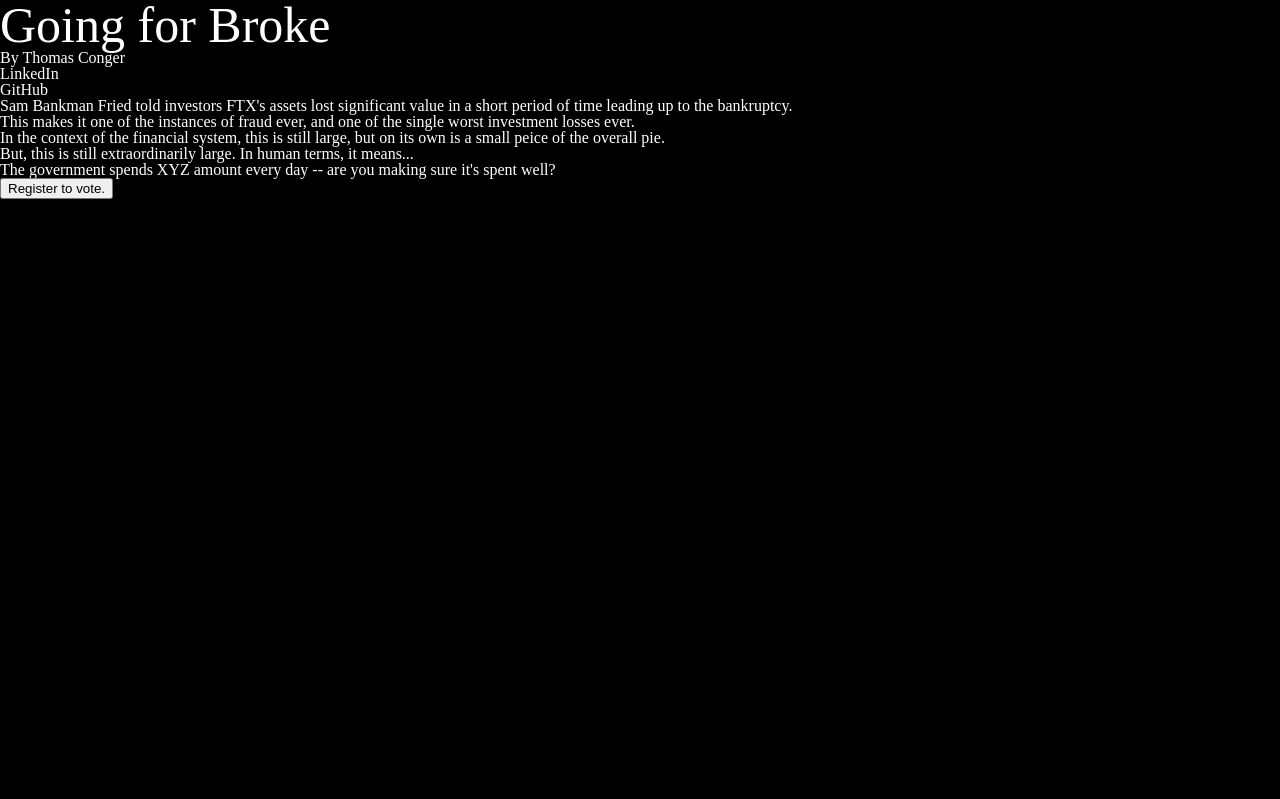
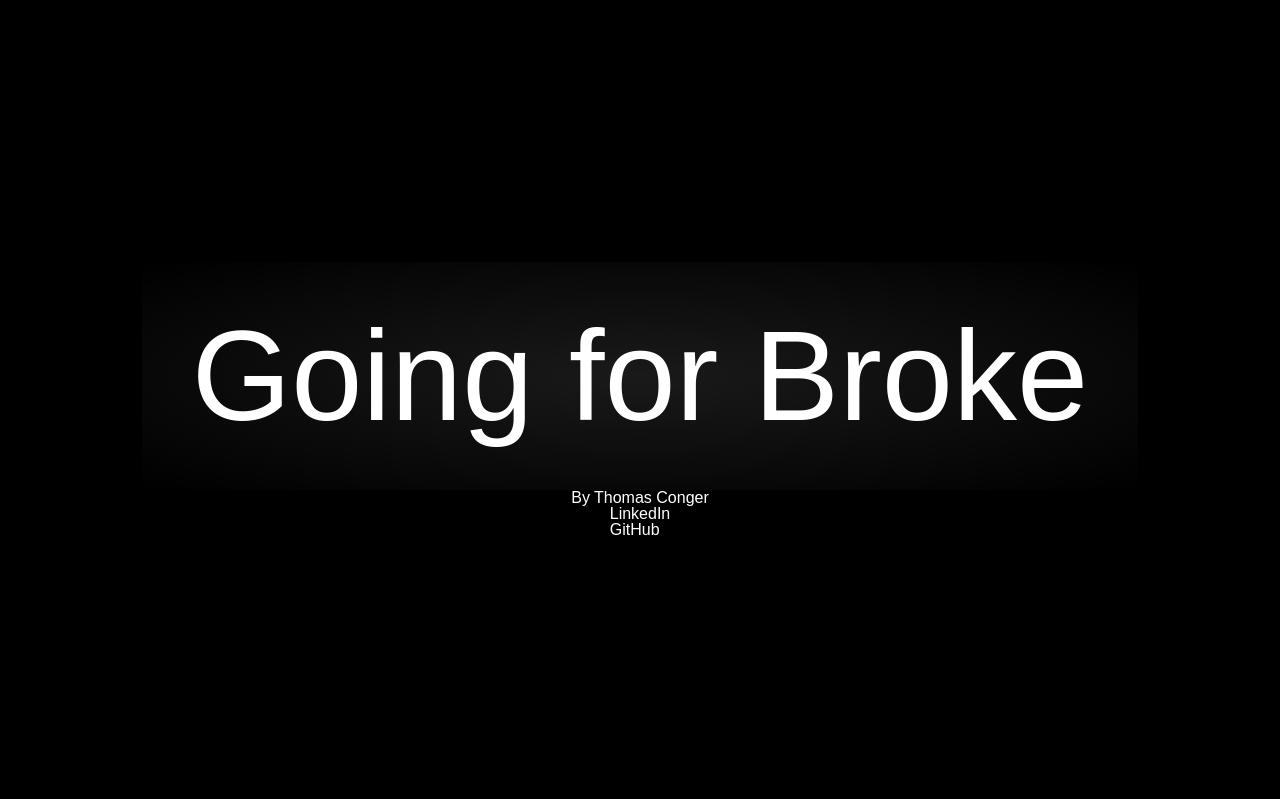
Before and after one commit to thomasconger/ftx_data_viz, a website: page index.html in a window 1280 px wide. Shown: the top 799 px of the page. Drawn offline with Linux system fonts and the light colour scheme; a web font is replaced by a local one.

Commit message:
added background effect to header and spacing to content

```diff
--- a/index.html
+++ b/index.html
@@ -7,22 +7,31 @@
     <meta http-equiv="X-UA-Compatible" content="ie=edge" />
     <link rel="stylesheet" href="./dist/main.css" />
     <script src="./dist/main.js"></script>
-    <title>Going For Broke</title>
+    <link rel="preconnect" href="https://fonts.googleapis.com"><link rel="preconnect" href="https://fonts.gstatic.com" crossorigin><link href="https://fonts.googleapis.com/css2?family=Koulen&display=swap" rel="stylesheet">
+
+
+    <title>Going For<br> Broke</title>
   </head>
 
   <body>
 
     <header>
+      <div class="title-wrapper">
         <h1 class="title">
           Going for Broke
         </h1>
+      </div>
+
       <p>
         By Thomas Conger
       </p>
+      <div class ="byline">
         <ul>
           <li>LinkedIn</li>
           <li>GitHub</li>
         </ul>
+      </div>
+
     </header>
 
     <main>
--- a/src/index.scss
+++ b/src/index.scss
@@ -56,10 +56,47 @@
 
 body {
   background-color: black;
+  font-family: Arial, Helvetica, sans-serif;
   color: $text-color;
 }
 
+// Hero
+
+header {
+  width: 100%;
+  margin: auto;
+  display: flex;
+  flex-direction: column;
+  align-items: center;
+  justify-content: center;
+  min-height: 100vh;
+}
+
 .title {
-  font-size: 50px;
+  font-size: 8em;
   color: $text-color;
+  font-family: 'Koulen', sans-serif;
+  // background-color: rgba(256,256,256,0.1);
 }
+
+.title-wrapper {
+  padding: 50px;
+  background: radial-gradient(rgba(256,256,256,0.1),rgba(256,256,256,0) );
+}
+
+.byline {
+  flex-direction: row;
+}
+
+
+
+// Article
+
+main {
+  width: 750px;
+  margin: auto;
+}
+
+main p {
+  padding-bottom: 500px;;
+}
```
Also changed, not shown: dist/main.css. Lines whose indentation alone changed are shown as unchanged.
